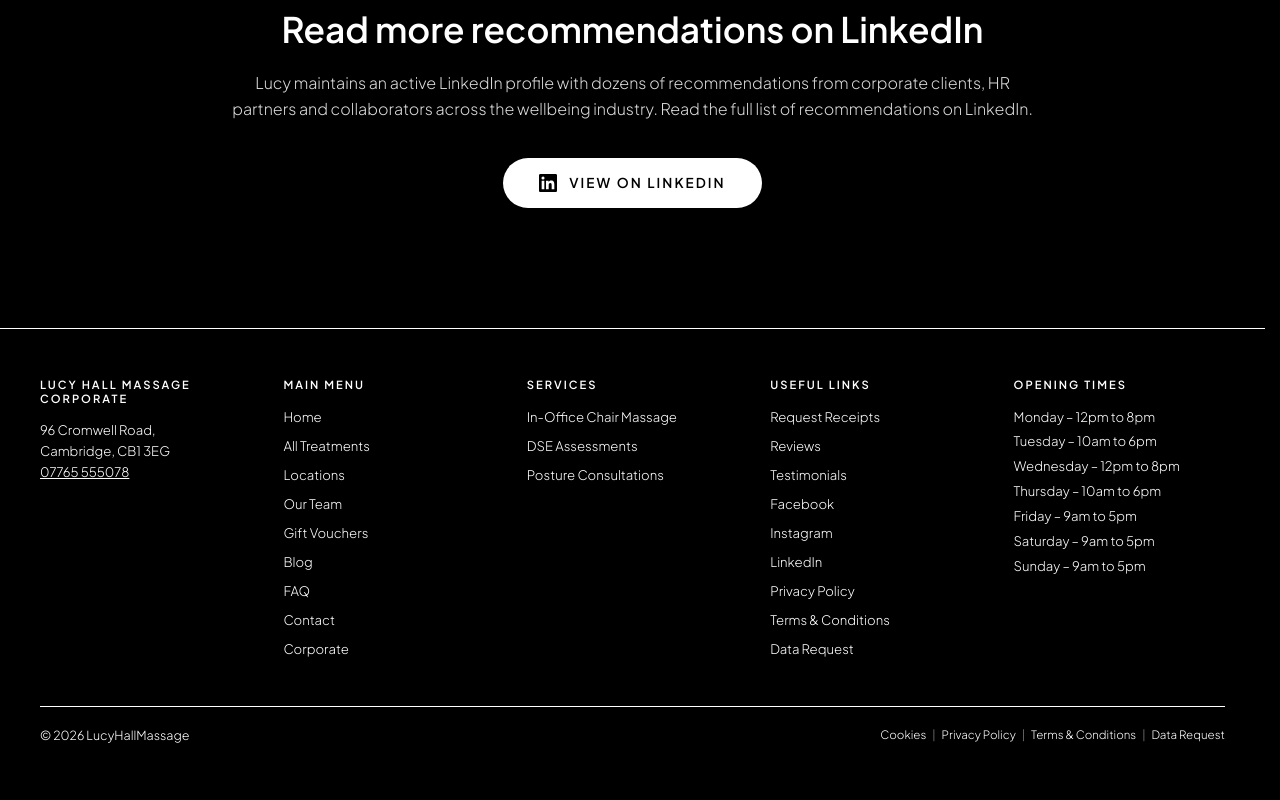
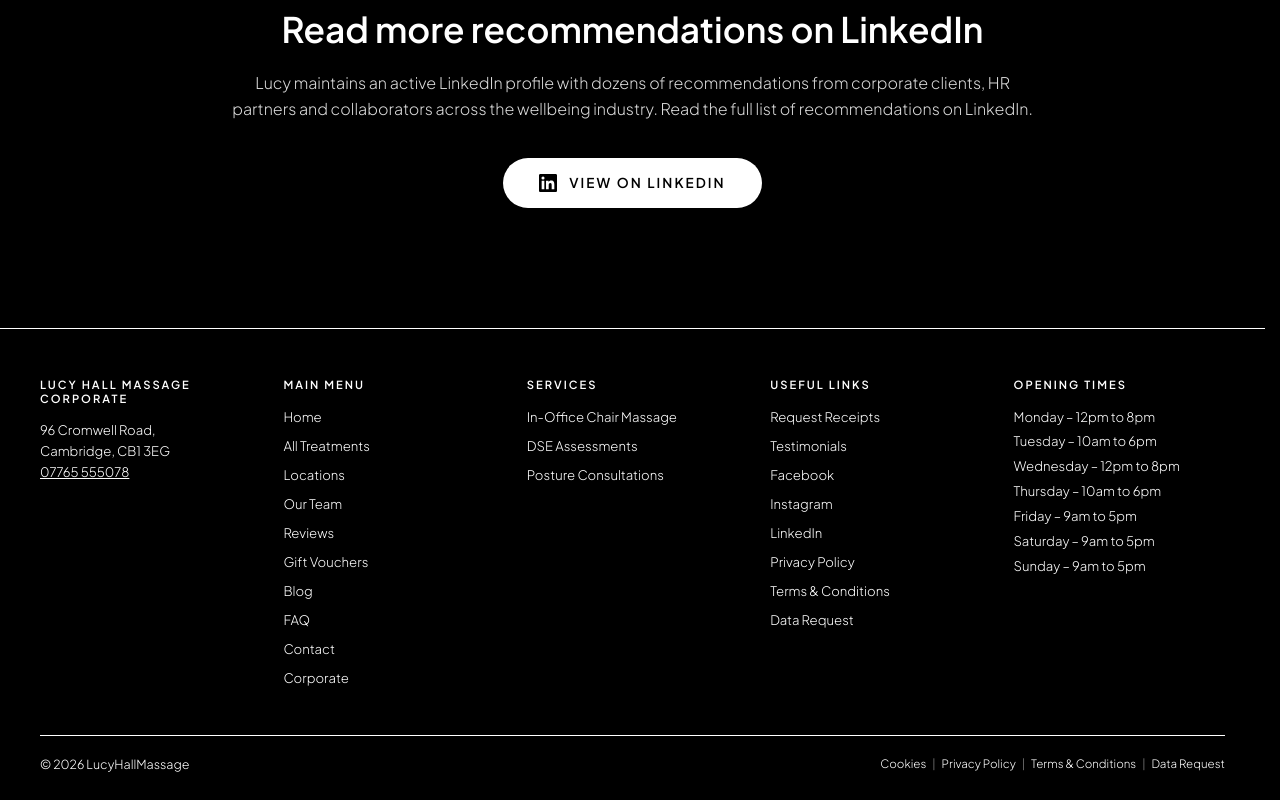
Before and after one commit to federationdesign-design/LHM, a Next.js app: page /reviews in a window 1280 px wide. Shown: the part 3273-4073 px from the top of the page. Before the commit the page ends 4044 px from the top, so only its background shows below. Built offline with nearby package versions, Linux system fonts and the light colour scheme.

Commit message:
Item 7: move Reviews from Useful Links to Main Menu (corp footer)
Reviews now appears once in CorporateFooter, in the Main Menu column
between Our Team and Gift Vouchers. Removed from Useful Links.

```diff
--- a/app/CorporateFooter.tsx
+++ b/app/CorporateFooter.tsx
@@ -21,6 +21,7 @@
   ['All Treatments', '/treatments'],
   ['Locations', '/locations'],
   ['Our Team', '/team'],
+  ['Reviews', '/reviews'],
   ['Gift Vouchers', '/gift-vouchers'],
   ['Blog', '/news'],
   ['FAQ', '/faq'],
@@ -30,7 +31,6 @@
 
 const usefulLinks: [string, string][] = [
   ['Request Receipts', '/receipts'],
-  ['Reviews', '/reviews'],
   ['Testimonials', '/testimonials'],
   ['Facebook', 'https://www.facebook.com/lucyhallmassage'],
   ['Instagram', 'https://www.instagram.com/lucyhallmassage/'],
```
